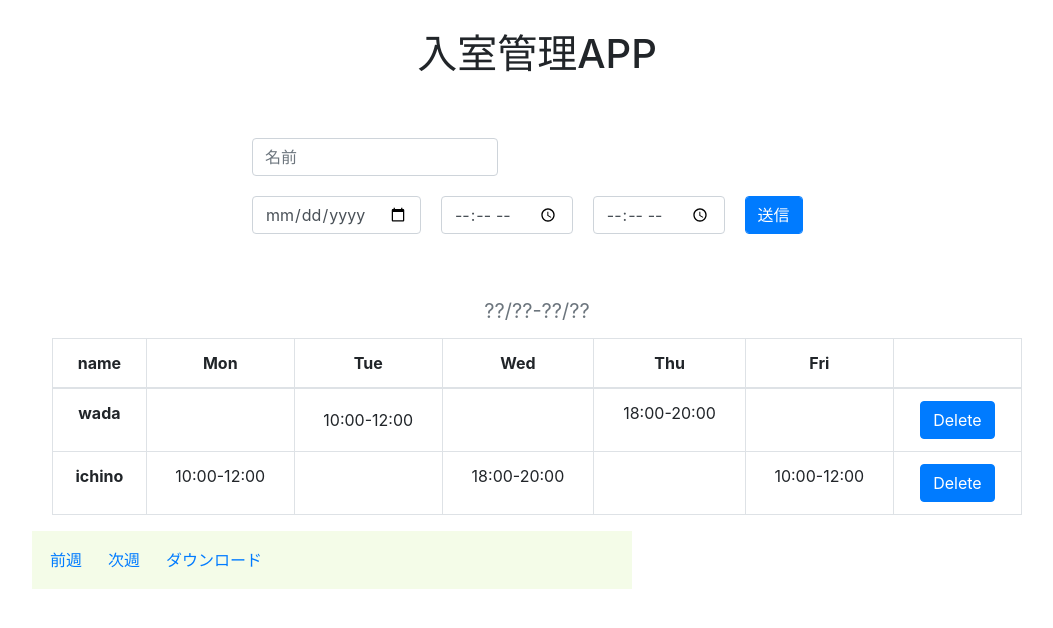
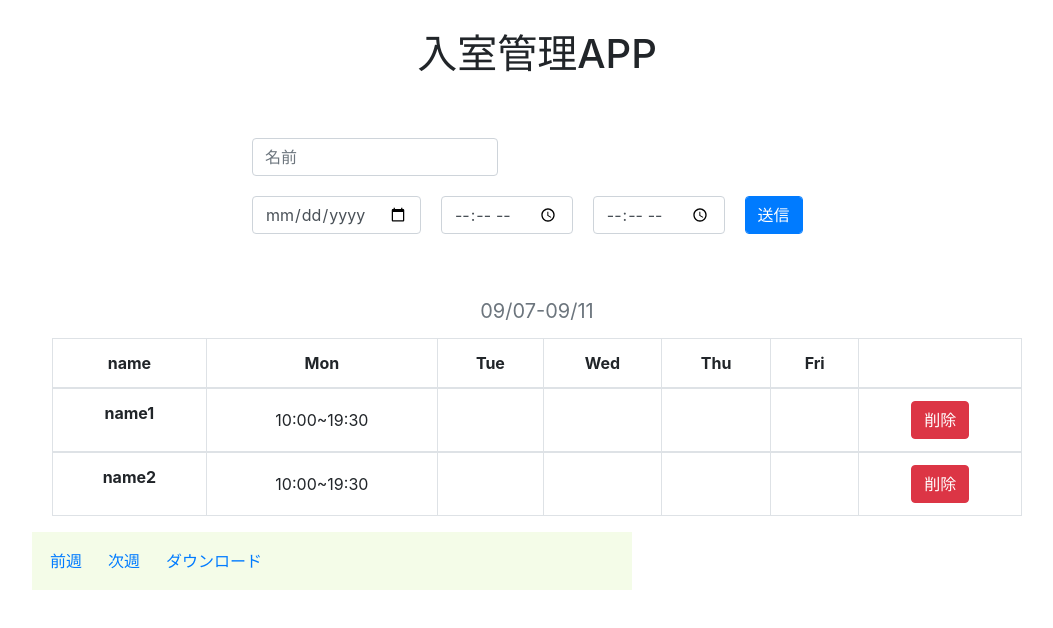
Before and after one commit to HRT2020-app/front, a React (Create React App) app: page / in a window 1280 px wide. Shown: the top 628 px of the page, without its empty margins (103-1156 px from the left). Built offline with nearby package versions, Linux system fonts and the light colour scheme.

Commit message:
1人すつ1週間表示できるようにしました

```diff
--- a/src/pc/components/ShowList.js
+++ b/src/pc/components/ShowList.js
@@ -1,43 +1,100 @@
 import React, { Component } from 'react';
 import {BrowserRouter,Route,Link} from "react-router-dom";
 import {fetchGetList,fetchApply,fetchDelete,fetchGetNumList,fetchGetSummary} from "../../apis/fetchData"
+import { render } from '@testing-library/react';
 
-export default function ShowList(props){
+class ShowList extends React.Component{
 
-    var r_end = 5;  // 行数
-    var c_end = 4;  // 列数
+    constructor(){
+        super();
 
-    const list = fetchGetList("2020-08-01","2020-08-07")
+        let nowday =Date.now();
+        let startday = new Date(nowday);
+        let endday = new Date(nowday);
+        let day = startday.getUTCDay();
+        let sub = day - 1;
+        if(sub<0){
+            sub=6;
+        }
+        startday.setDate(startday.getUTCDate()-sub);
+        endday.setDate(startday.getUTCDate()+4);
 
-    // return(
-    //     window.onload = function(){
-    //         var tableJs = document.createElement('table');
-    //                 tableJs.id = 'table_id2';
-    //                 <table class="table table-bordered topcap text-center table-hover">
-    //                     <caption>??/??-??/??</caption>
-    //                     for (var r = 2; r < list.length; r++) {
-    //                         var r000 = padLeft('0000', r);
-    //                         var trJs = document.createElement('tr');
-    //                         for (let c = 2; c < c_end; c++) {
-    //                             var c000 = padLeft('0000', c);
-    //                             var tdJs = document.createElement('td');
-    //                             tdJs.innerHTML = 'r=' + r000 + ':c=' + c000;
-    //                             trJs.appendChild(tdJs);
-    //                         }
-    //                         tableJs.appendChild(trJs);
-    //                     }
-    //                 </table>
-    //                 var bodyJs = document.body;
-    //                 bodyJs.appendChild(tableJs);
-    //     }
-    // );
+        this.startmonth = ('00'+(startday.getUTCMonth()+1)).slice(-2);
+        this.startdate = ('00'+startday.getUTCDate()).slice(-2);
+        let startdaystr= startday.getUTCFullYear()+"-"+this.startmonth+"-"+this.startdate;
 
-    //for(var i=0; i<length; i++){
+        this.endmonth = ('00'+(endday.getUTCMonth()+1)).slice(-2);
+        this.enddate = ('00'+endday.getUTCDate()).slice(-2);
+        let enddaystr= endday.getUTCFullYear()+"-"+this.endmonth+"-"+this.enddate;
 
-        //let id[i] = fetchGetList("2020-08-01","2020-08-07")[i].id;
+        this.list_data = fetchGetList("2020-08-01","2020-08-07");
+        let list ={
+                id:"",
+                name:"",
+                mon: "",
+                tue:"",
+                wed:"",
+                thu:"",
+                fri:"",
+        };
+        const daydict = ["sun","mon","tue","wed","thu","fri"]
+
+        this.updatedlist = [];
+        let updateidlist =[];
+
+        this.list_data.map( (item) => {
+
+            const tin = Date.parse(item.in);
+            const din = new Date(tin);
+            const wDay = din.getUTCDay();
+            const hour = din.getUTCHours();
+            const minutes =din.getUTCMinutes();
+
+            let strin =  ('00'+minutes).slice(-2);
+
+            const tout = Date.parse(item.out);
+            const dout = new Date(tout);
+            const hourout = dout.getUTCHours();
+            const minout =dout.getUTCMinutes();
+
+            let strout =  ('00'+minout).slice(-2);
+
+            if(updateidlist.includes(item.id)){
+                let listItem = this.updatedlist.find((user) =>{
+                    return (user.id === item.id)
+                });
+                console.log(listItem);
+                listItem[daydict[wDay]]=hour + ":"+ strin +"~"+hourout+":"+strout;
+            }
+            else{
+
+                list = {
+                    id: item.id,
+                    name: item.name,
+                    mon: "           ",
+                    tue: "           ",
+                    wed: "           ",
+                    thu: "           ",
+                    fri: "           ",
+                };
+
+                list[daydict[wDay]]=hour + ":"+ strin+"~"+hourout+":"+strout;
+
+                this.updatedlist.push(list);
+                updateidlist.push(item.id);
+
+            }
+        })
+    }
+
+    render(){
+
+
         return (
-                <table class="table table-bordered topcap text-center table-hover">
-                    <caption>??/??-??/??</caption>
+            <>
+            <div>
+                <table className="table table-bordered topcap text-center table-hover css_empty_cells_show">
+                    <caption>{this.startmonth}/{this.startdate}-{this.endmonth}/{this.enddate}</caption>
                         <thead>
                             <tr>
                                 <th scope="col">name</th>
@@ -49,44 +106,99 @@ export default function ShowList(props){
                                 <th></th>
                             </tr>
                         </thead>
+                        {this.updatedlist.map( (item) => {
+                                return(
+                                <>
                         <tbody>
                             <tr>
-                            <th scope="row">wada</th>
-                            <td></td>
-                            <td class="align-middle">10:00-12:00</td>
-                            <td></td>
-                            <td>18:00-20:00</td>
-                            <td></td>
-                            <td>
-                                <button type="submit" class="btn btn-primary">Delete</button>
+
+                                <th scope="row">{item.name}</th>
+                                <td class="align-middle">{item.mon}</td>
+                                <td class="align-middle">{item.tue}</td>
+                                <td class="align-middle">{item.wed}</td>
+                                <td class="align-middle">{item.thu}</td>
+                                <td class="align-middle">{item.fri}</td>
+                                <td class="align-middle">
+                                    <button type="submit" class="btn btn-danger">削除</button>
                                 </td>
+
                             </tr>
-                        <tr>
-                            <th scope="row">ichino</th>
-                            <td>10:00-12:00</td>
-                            <td></td>
-                            <td>18:00-20:00</td>
-                            <td></td>
-                            <td>10:00-12:00</td>
-                            <td>
-                            <button type="submit" class="btn btn-primary">Delete</button>
-                            </td>
-                        </tr>
-                    </tbody>
+                        </tbody></>
+                                );
+                                })}
                     </table>
+            {/* {this.list_data.map( (item) => {
+                let date = Date.parse(item.in);
+                const dt = new Date(date);
+                // return (
+                // <li>{item.id}</li>
+                // );
+            })} */}
+            </div>
+
+            </>
         );
-    //};
+    }
 }
 
-function padLeft(pad, str) {
-    if (typeof str === 'undefined')
-        return pad;
+export default ShowList;
 
-    return (pad + str).slice(-pad.length);
+/* <div>
+            {(() => {
+            for(let i=0; i < list_data.length; i++){
+                return <li>{list_data[i].name}</li>
             }
-function padRight(pad, str) {
-    if (typeof str === 'undefined')
-        return pad;
+            })()}
+            </div> */
+// class ShowList extends React.Component {
 
-    return (str + pad).substring(0, pad.length);
-}
+
+// export default ShowList;
+
+
+
+//     //for(var i=0; i<length; i++){
+
+//         //let id[i] = fetchGetList("2020-08-01","2020-08-07")[i].id;
+//         return (
+//                 <table className="table table-bordered topcap text-center table-hover css_empty_cells_show">
+//                     <caption>??/??-??/??</caption>
+//                     <thead>
+//                         <tr>
+//                             <th scope="col">name</th>
+//                             <th scope="col">Mon</th>
+//                             <th scope="col">Tue</th>
+//                             <th scope="col">Wed</th>
+//                             <th scope="col">Thu</th>
+//                             <th scope="col">Fri</th>
+//                             <th></th>
+//                         </tr>
+//                     </thead>
+//                     <tbody>
+//                         <tr>
+//                             <th scope="row">wada</th>
+//                             <td class="align-middle"></td>
+//                             <td class="align-middle">10:00-12:00</td>
+//                             <td class="align-middle"></td>
+//                             <td class="align-middle">18:00-20:00</td>
+//                             <td class="align-middle"></td>
+//                             <td class="align-middle">
+//                                 <button type="submit" class="btn btn-danger">削除</button>
+//                             </td>
+//                         </tr>
+//                         <tr>
+//                             <th scope="row">ichino</th>
+//                             <td class="align-middle">10:00-12:00</td>
+//                             <td class="align-middle"></td>
+//                             <td class="align-middle">18:00-20:00</td>
+//                             <td class="align-middle"></td>
+//                             <td class="align-middle">10:00-12:00</td>
+//                             <td class="align-middle">
+//                                 <button type="submit" class="btn btn-danger">削除</button>
+//                             </td>
+//                         </tr>
+//                     </tbody>
+//                 </table>
+//         );
+//     //};
+// }
```
Lines whose indentation alone changed are shown as unchanged.
